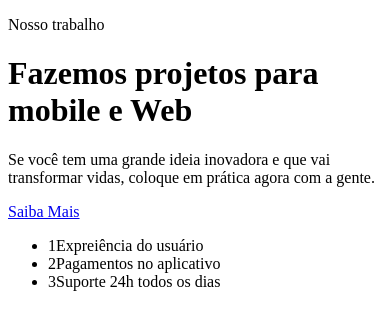
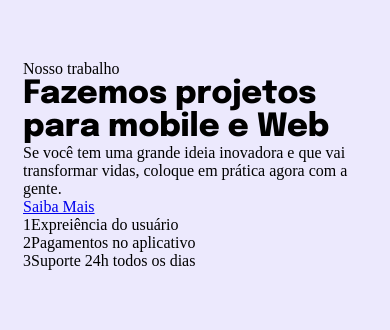
Before and after one commit to viniciuszmota/Projeto-04-RS, a plain HTML site: page index.html in a window 390 px wide. Drawn offline with Linux system fonts and the light colour scheme.

Commit message:
mobile first

```diff
--- a/index.html
+++ b/index.html
@@ -1,17 +1,27 @@
 <!DOCTYPE html>
 <html lang="en">
   <head>
-    <meta charset="UTF-8">
-    <meta name="viewport" content="width=device-width, initial-scale=1.0">
+    <link rel="preconnect" href="https://fonts.googleapis.com" />
+    <link rel="preconnect" href="https://fonts.gstatic.com" crossorigin />
+    <link
+      href="https://fonts.googleapis.com/css2?family=Epilogue:wght@800&display=swap"
+      rel="stylesheet"
+    />
+
+    <meta charset="UTF-8" />
+    <meta name="viewport" content="width=device-width, initial-scale=1.0" />
     <title>Introdução à Responsividade</title>
-    <link rel="stylesheet" href="style.css">
+    <link rel="stylesheet" href="style.css" />
   </head>
   <body>
     <main>
       <p>Nosso trabalho</p>
       <h1>Fazemos projetos para mobile e Web</h1>
-        <p>Se você tem uma grande ideia inovadora e que vai transformar vidas, coloque em prática agora com a gente.</p>
-        <a href="http:#">Saiba Mais</a>
+      <p>
+        Se você tem uma grande ideia inovadora e que vai transformar vidas,
+        coloque em prática agora com a gente.
+      </p>
+      <a href="#">Saiba Mais</a>
       <ul>
         <li><span>1</span>Expreiência do usuário</li>
         <li><span>2</span>Pagamentos no aplicativo</li>
--- a/style.css
+++ b/style.css
@@ -0,0 +1,19 @@
+* {
+  margin: 0;
+  padding: 0;
+  box-sizing: border-box;
+}
+
+body {
+  background: #ece9fd;
+
+  padding: 60px 23px 66px;
+}
+
+h1 {
+  font-family: "Epilogue", sans-serif;
+}
+
+ul {
+  list-style: none;
+}
```
Lines whose indentation alone changed are shown as unchanged.
